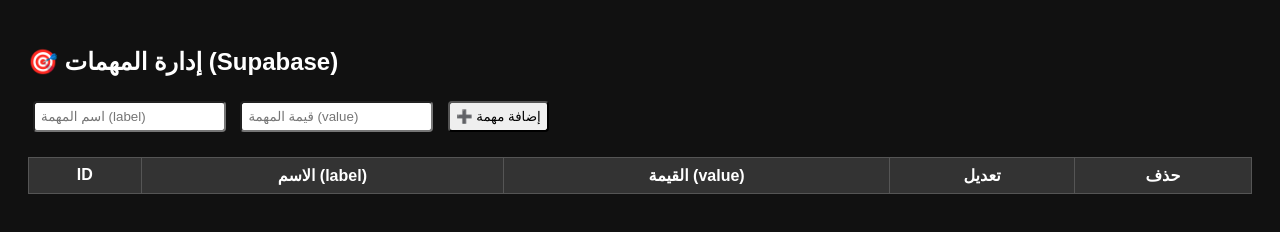
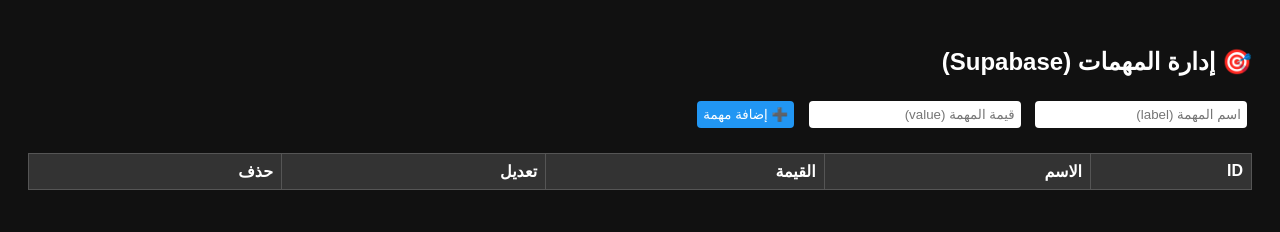
Before and after one commit to ak2132003/missions-dashboard, a plain HTML site: page index.html in a window 1280 px wide. Drawn offline with nearby package versions, Linux system fonts and the light colour scheme.

Commit message:
Update index.html

```diff
--- a/index.html
+++ b/index.html
@@ -5,8 +5,10 @@
   <title>لوحة التحكم - المهام</title>
   <script src="https://cdn.jsdelivr.net/npm/@supabase/supabase-js"></script>
   <style>
-    body { background: #111; color: #fff; font-family: Arial; padding: 20px; }
-    input, button { padding: 6px; margin: 5px; border-radius: 4px; }
+    body { background: #111; color: #fff; font-family: Arial; padding: 20px; direction: rtl; text-align: right; }
+    input, button { padding: 6px; margin: 5px; border-radius: 4px; border: none; }
+    input { width: 200px; }
+    button { background: #2196F3; color: white; cursor: pointer; }
     table { width: 100%; margin-top: 20px; border-collapse: collapse; }
     th, td { padding: 8px; border: 1px solid #555; }
     th { background: #333; }
@@ -27,8 +29,8 @@
     <thead>
       <tr>
         <th>ID</th>
-        <th>الاسم (label)</th>
-        <th>القيمة (value)</th>
+        <th>الاسم</th>
+        <th>القيمة</th>
         <th>تعديل</th>
         <th>حذف</th>
       </tr>
@@ -40,7 +42,7 @@
     const SUPABASE_URL = 'https://icscyddqnklttdwsaewo.supabase.co';
     const SUPABASE_KEY = 'eyJhbGciOiJIUzI1NiIsInR5cCI6IkpXVCJ9.eyJpc3MiOiJzdXBhYmFzZSIsInJlZiI6Imljc2N5ZGRxbmtsdHRkd3NhZXdvIiwicm9sZSI6ImFub24iLCJpYXQiOjE3NTM3OTg2MzgsImV4cCI6MjA2OTM3NDYzOH0.FcB2H7SbNjqbDq2biTHoFsqUKAC8iQBFHP2CZjih7uc';
 
-    const supabase = supabase.createClient(SUPABASE_URL, SUPABASE_KEY);
+    const supabase = window.supabase.createClient(SUPABASE_URL, SUPABASE_KEY);
 
     async function fetchMissions() {
       const { data, error } = await supabase.from('missions').select('*').order('id');
```
